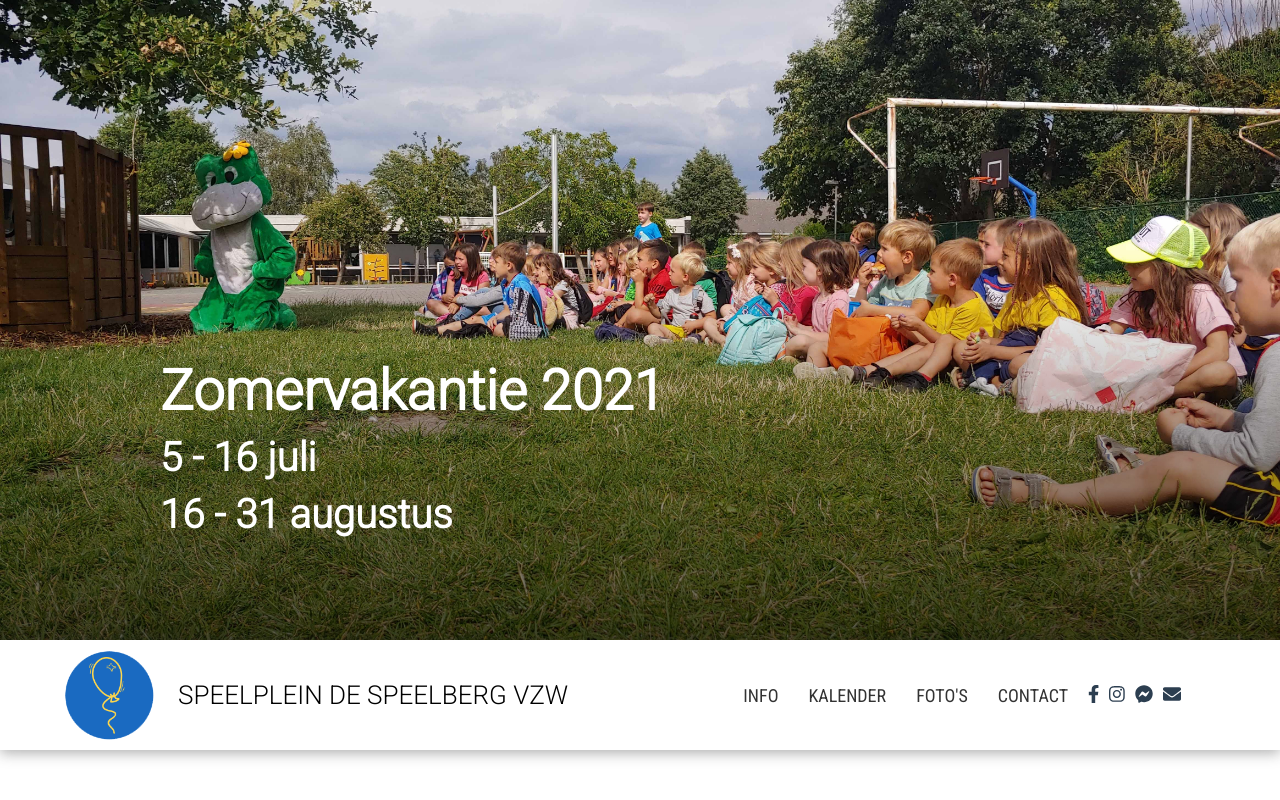
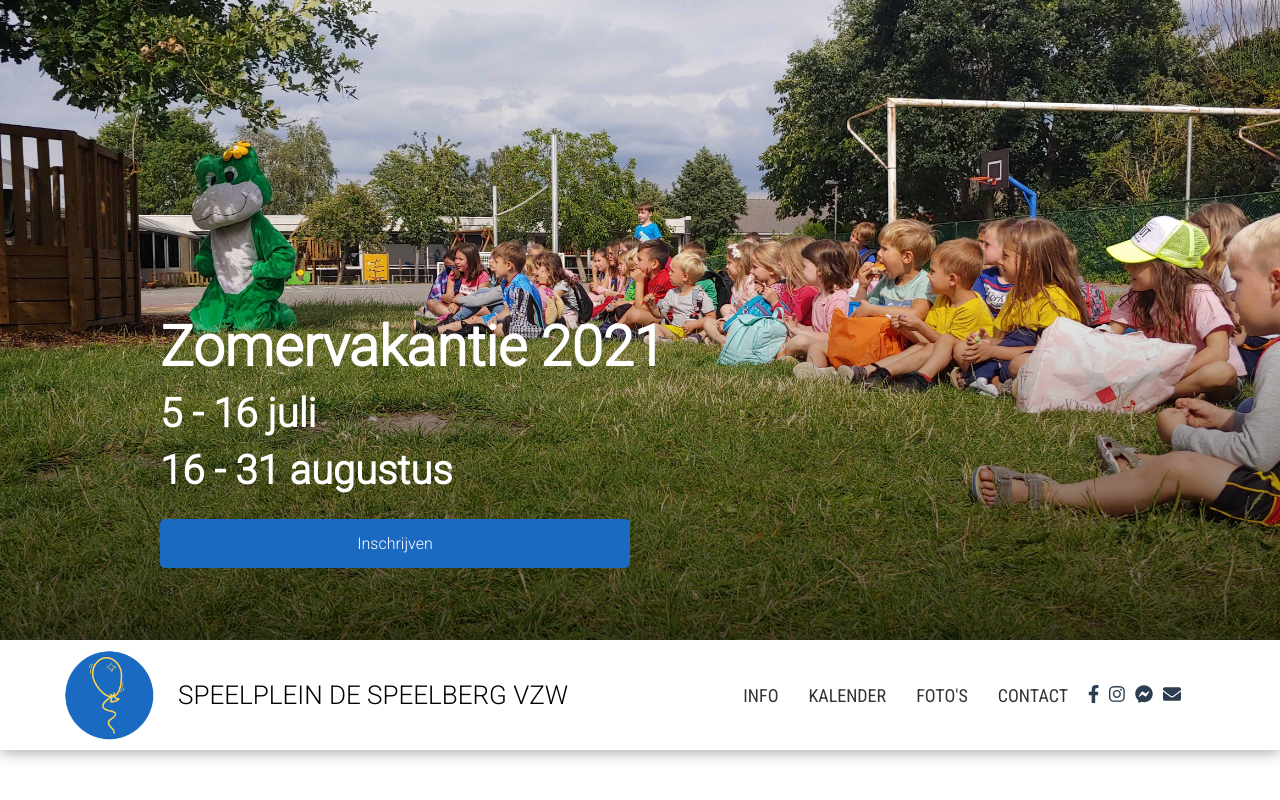
Before and after one commit to despeelberg/despeelberg-be, a Vue app: page / in a window 1280 px wide. Shown: the top 800 px of the page. Built offline with nearby package versions, Linux system fonts and the light colour scheme.

Commit message:
Added link to registration site

```diff
--- a/src/components/Slideshow.vue
+++ b/src/components/Slideshow.vue
@@ -6,6 +6,7 @@
           <h1>Zomervakantie 2021</h1>
           <h2>5 - 16 juli</h2>
           <h2>16 - 31 augustus</h2>
+          <a href="https://inschrijven.despeelberg.be" class="button">Inschrijven</a>
         </div>
       </div>
     </div>
```
